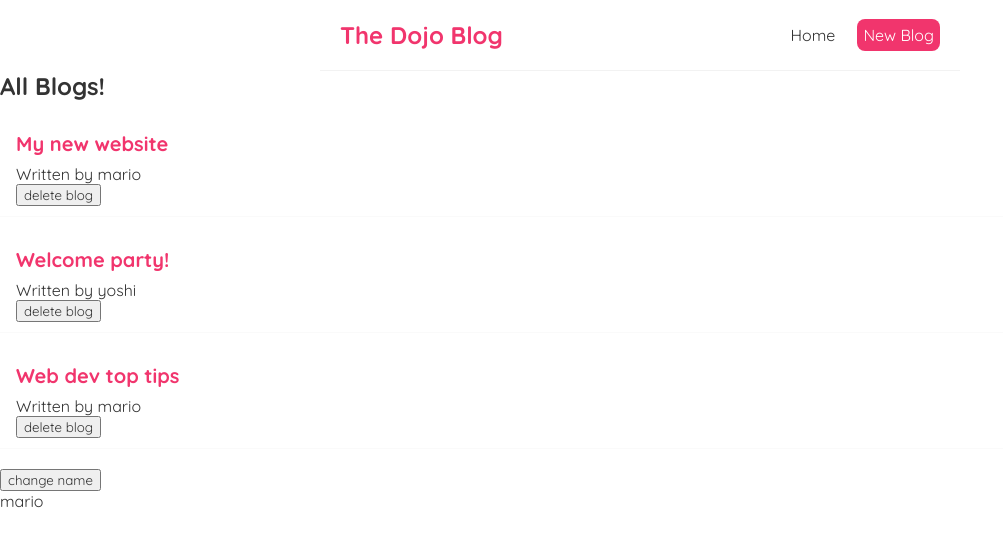
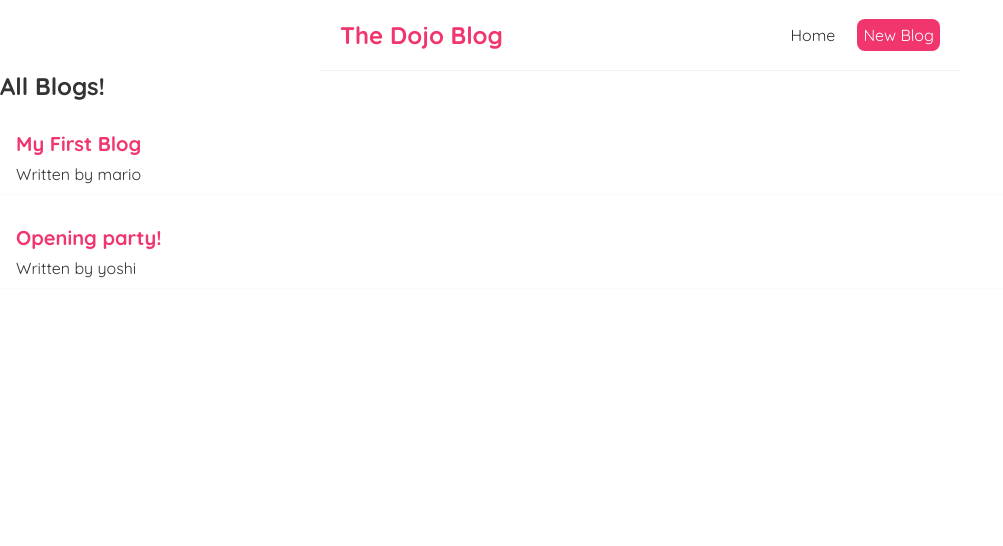
Before and after one commit to SasnarineDeodat/Full-Modern-React-Tutorial, a React (Create React App) app: page / in a window 1280 px wide. Shown: the top 546 px of the page, without its empty margins (0-1003 px from the left). Built offline with nearby package versions, Linux system fonts and the light colour scheme; data requests are answered from the project's data file.

Commit message:
Fetching Data with useEffect

```diff
--- a/src/BlogList.js
+++ b/src/BlogList.js
@@ -8,7 +8,6 @@
         <div className="blog-preview" key={blog.id}>
           <h2>{blog.title}</h2>
           <p>Written by {blog.author}</p>
-          <button onClick={()=> handleDelete(blog.id)}>delete blog</button>
         </div>
       ))}
     </div>
--- a/src/Home.js
+++ b/src/Home.js
@@ -3,32 +3,27 @@
 import BlogList from "./BlogList";
 
 const Home = () => {
-  const [blogs, setBlogs] = useState([
-    { title: "My new website", body: "lorem ipsum...", author: "mario", id: 1 },
-    { title: "Welcome party!", body: "lorem ipsum...", author: "yoshi", id: 2 },
-    {
-      title: "Web dev top tips",
-      body: "lorem ipsum...",
-      author: "mario",
-      id: 3,
-    },
-  ]);
+  const [blogs, setBlogs] = useState(null);
 
-  const [name, setName] = useState("mario");
-  const handleDelete = (id) => {
-    const newBlogs = blogs.filter((blog) => blog.id !== id);
-    setBlogs(newBlogs);
-  };
+
   useEffect(() => {
-    console.log("use effect run");
-    console.log(name);
-  }, [name]);
+    fetch("http://localhost:8000/blogs")
+      .then((res) => {
+        return res.json();
+      })
+      .then((data) => {
+        setBlogs(data);
+      });
+  }, []);
 
   return (
     <div className="home">
-      <BlogList blogs={blogs} title="All Blogs!" handleDelete={handleDelete} />
-      <button onClick={() => setName("luigi")}>change name</button>
-      <p>{name}</p>
+      {blogs && (
+        <BlogList
+          blogs={blogs}
+          title="All Blogs!"
+        />
+      )}
     </div>
   );
 };
```
